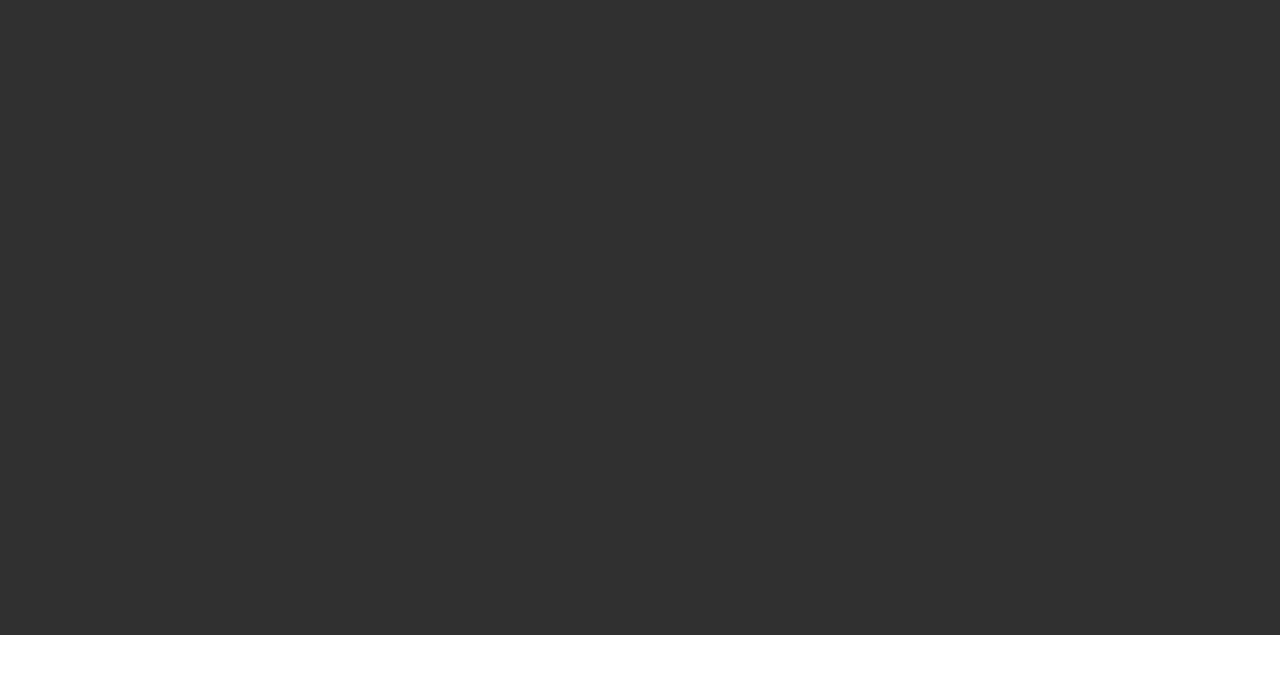
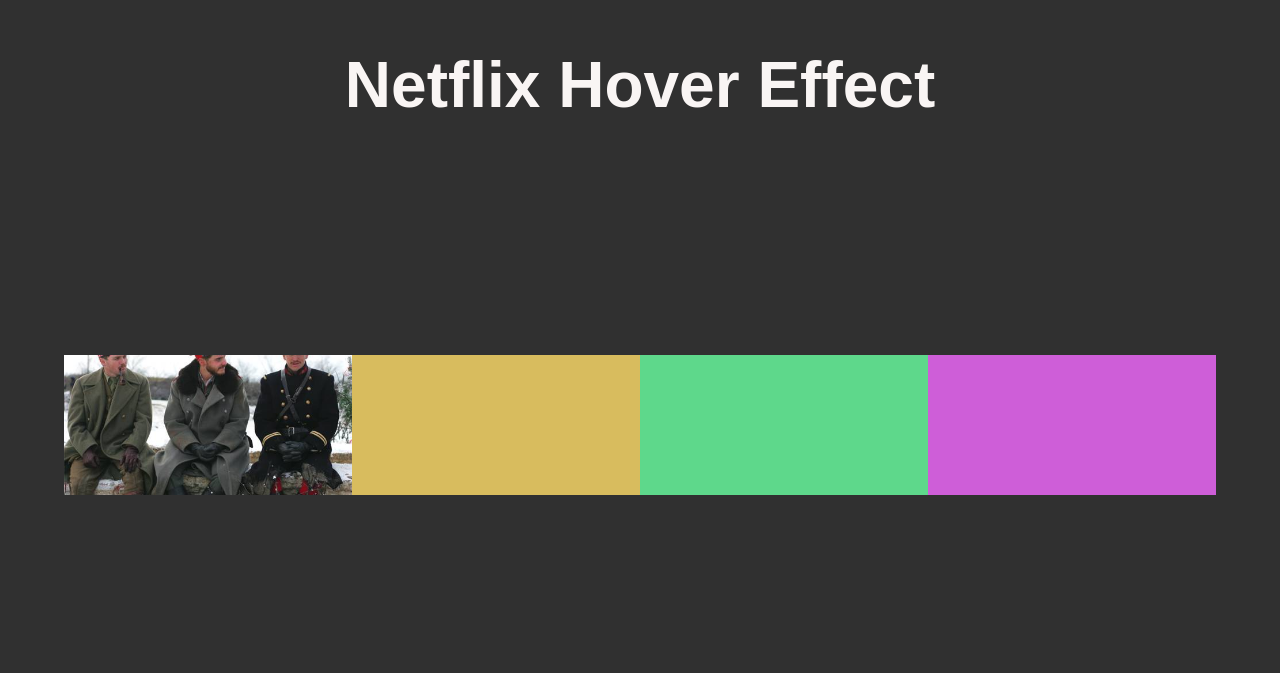
Before and after one commit to RostCode78/netflix-hover, a plain HTML site: page index.html in a window 1280 px wide. Shown: the part 165-838 px from the top of the page. Before the commit the page ends 800 px from the top, so only its background shows below. Drawn offline with Linux system fonts and the light colour scheme.

Commit message:
Hover Effect

```diff
--- a/css/style.css
+++ b/css/style.css
@@ -5,6 +5,127 @@
 
 header {
     width: 100%;
-    height: 100vh;
+    height: 500px;
     background-color: #303030;
+    display: flex;
+    justify-content: center;
+    align-items: center;
 }
+
+header h1 {
+    font-size: 5vw;
+    color: #f9f5f4;
+    font-family: sans-serif;
+}
+
+.movie-list {
+    width: 100%;
+    height: 800px;
+    background-color: #303030;
+    display: flex;
+    justify-content: center;
+}
+
+.container-list {
+    width: 90%;
+    height: 140px;
+    display: grid;
+    grid-template-columns: repeat(4, 1fr);
+    grid-template-rows: minmax(0px, auto);
+    margin: 20px 0;
+}
+
+.list-box1 {
+    grid-column: 1/2;
+    grid-row: 1/2;
+    position: relative;
+    overflow: hidden;
+    display: flex;
+    justify-content: center;
+    align-items: center;
+}
+
+.list-box1:hover {
+    overflow: initial;
+}
+
+.list-box1:hover .content-box1 {
+    transition: .4s;
+    opacity: 1;
+    z-index: 10;
+}
+
+.content-box-top {
+    width: 100%;
+    height: 100%;
+    background-image: url('../img/portada.jpg');
+    background-position: center;
+    background-size: cover;
+    position: absolute;
+    z-index: 5;
+}
+
+.content-box1 {
+    width: 307px;
+    height: 250px;
+    background-color: #303030;
+    border-radius: 10px;
+    overflow: hidden;
+    position: absolute;
+    opacity: 0;
+    z-index: 1;
+    left: 0;
+}
+
+.portada-content-box1 {
+    width: 100%;
+    height: 65%;
+    background-image: url('../img/portada.jpg');
+    background-position: center;
+    background-size: cover;
+}
+
+.btn-list-content-box1 {
+    width: 100%;
+    height: 25%;
+    background-color: #552929;
+}
+
+.data-list-content-box1 {
+    width: 100%;
+    height: 10%;
+    background-color: #552929;
+}
+
+.list-box2 {
+    grid-column: 2/3;
+    grid-row: 1/2;
+    background-color: #d8bc5e;
+    position: relative;
+    overflow: hidden;
+    display: flex;
+    justify-content: center;
+    align-items: center;
+}
+
+.list-box3 {
+    grid-column: 3/4;
+    grid-row: 1/2;
+    background-color: #5ed88b;
+    position: relative;
+    overflow: hidden;
+    display: flex;
+    justify-content: center;
+    align-items: center;
+}
+
+.list-box4 {
+    grid-column: 4/5;
+    grid-row: 1/2;
+    background-color: #ce5ed8;
+    position: relative;
+    overflow: hidden;
+    display: flex;
+    justify-content: center;
+    align-items: center;
+}
--- a/index.html
+++ b/index.html
@@ -1,5 +1,5 @@
 <!DOCTYPE html>
-<html lang="en">
+<html lang="es">
 
 <head>
     <meta charset="UTF-8">
@@ -10,7 +10,29 @@
 
 <body>
 
-    <Header></Header>
+    <Header>
+        <h1>Netflix Hover Effect</h1>
+    </Header>
+
+    <section class="movie-list">
+
+        <div class="container-list">
+
+            <div class="list-box1">
+                <div class="content-box-top"></div>
+                <div class="content-box1">
+                    <div class="portada-content-box1"></div>
+                    <div class="btn-list-content-box1"></div>
+                    <div class="data-list-content-box1"></div>
+                </div>
+            </div>
+            <div class="list-box2"></div>
+            <div class="list-box3"></div>
+            <div class="list-box4"></div>
+
+        </div>
+
+    </section>
 
 </body>
 
```
Also changed, not shown: img/portada.jpg (added).
